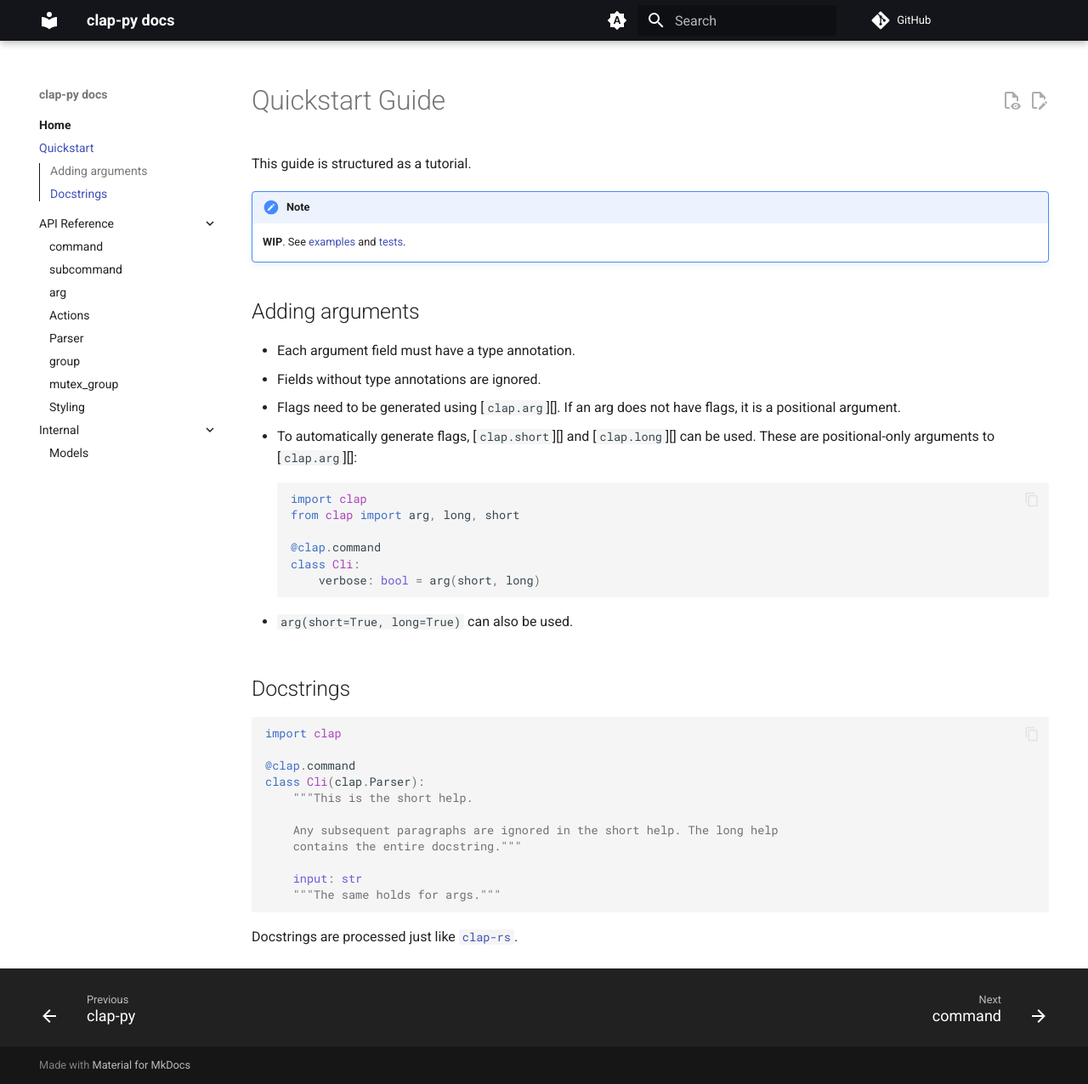
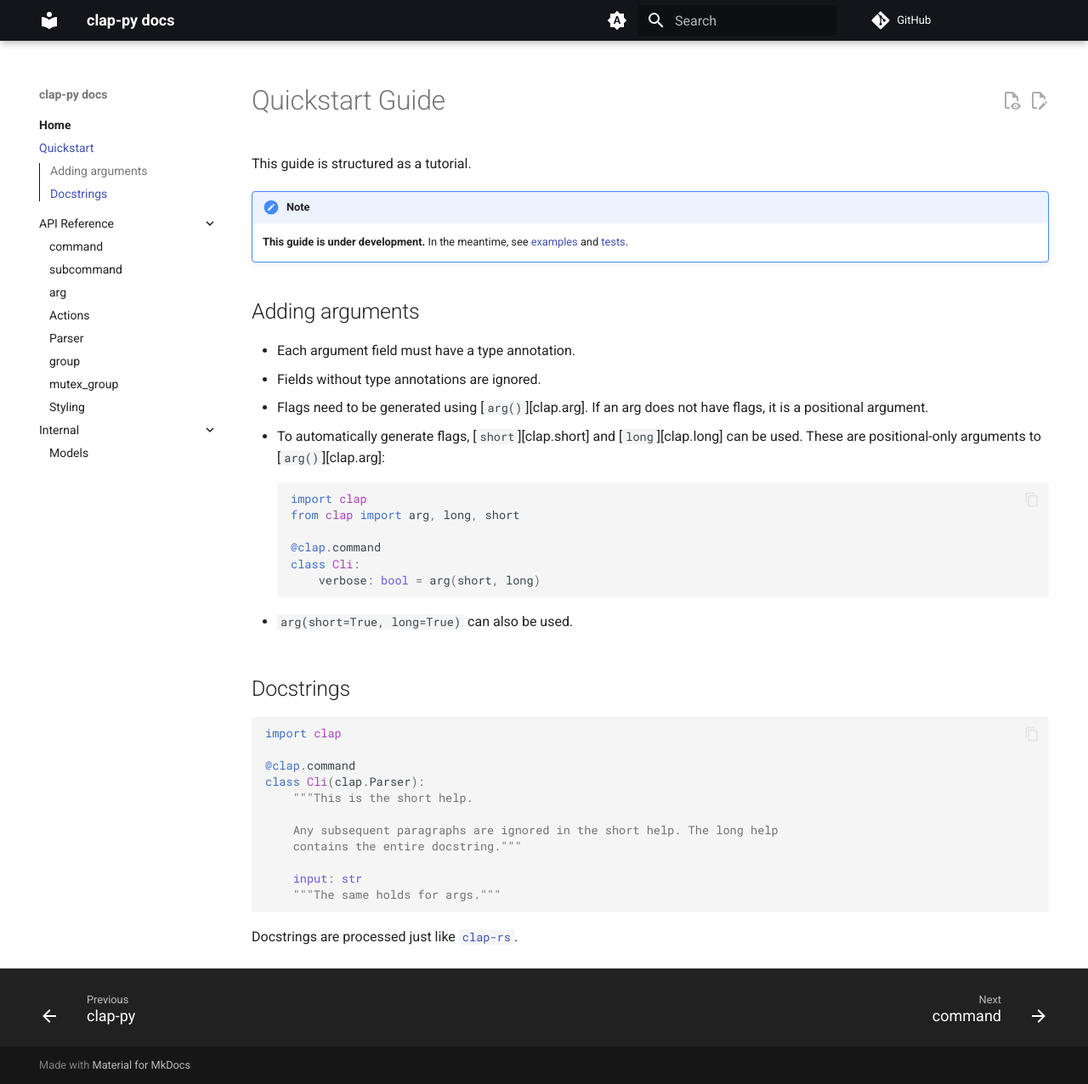
Before and after one commit to adityasz/clap-py, an MkDocs documentation site: the page built from docs/docs/quickstart.md, in a window 1280 px wide and 1276 px high. Shown: the whole window at 85% size. Built offline with MkDocs 1.6.1 and Material for MkDocs 9.7.7, drawn with Linux system fonts in a browser that asks for light colours; comment, search, counter and statistics services are not loaded.

Commit message:
Update docs

````diff
--- a/docs/docs/quickstart.md
+++ b/docs/docs/quickstart.md
@@ -4,18 +4,18 @@ This guide is structured as a tutorial.
 
 !!! note
 
-    **WIP**.
-    See [examples](https://github.com/adityasz/clap-py/tree/master/examples)
+    **This guide is under development.**
+    In the meantime, see [examples](https://github.com/adityasz/clap-py/tree/master/examples)
     and [tests](https://github.com/adityasz/clap-py/tree/master/tests).
 
 ## Adding arguments
 
 - Each argument field must have a type annotation.
 - Fields without type annotations are ignored.
-- Flags need to be generated using [`clap.arg`][]. If an arg does not have flags, it is
+- Flags need to be generated using [`arg()`][clap.arg]. If an arg does not have flags, it is
   a positional argument.
-  - To automatically generate flags, [`clap.short`][] and [`clap.long`][] can be used.
-    These are positional-only arguments to [`clap.arg`][]:
+  - To automatically generate flags, [`short`][clap.short] and [`long`][clap.long] can be used.
+    These are positional-only arguments to [`arg()`][clap.arg]:
 
     ```python
     import clap
--- a/main.py
+++ b/main.py
@@ -1,7 +1,7 @@
 from pathlib import Path
 
 import clap
-from clap import arg, long, short
+from clap import AnsiColor, Style, Styles, arg, long, short
 
 
 @clap.command
@@ -19,3 +19,6 @@ class Cli(clap.Parser):
 
 
 args = Cli.parse_args()
+
+styles = (Styles().header(Style().bold().underline())
+             .literal(Style().fg_color(AnsiColor.Green).bold()))
````
Also changed, not shown: 1 other file.
